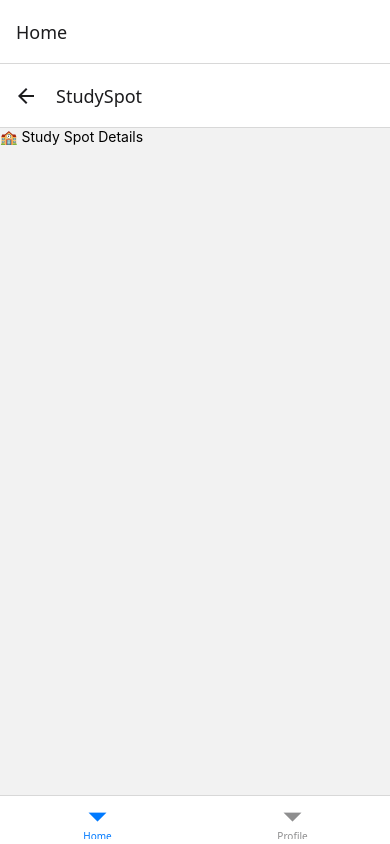
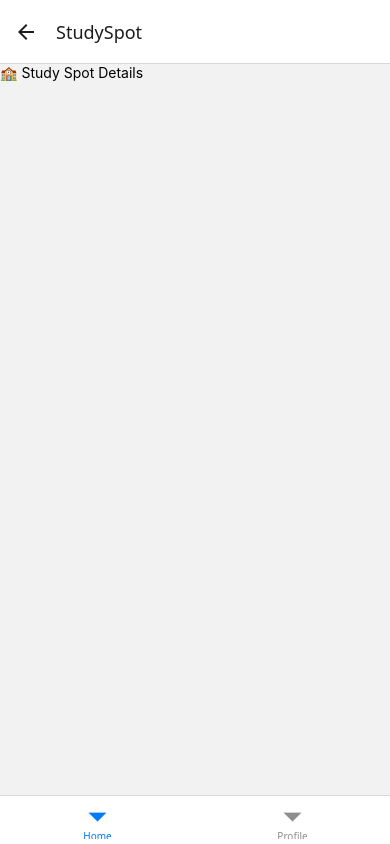
Before and after one commit to K0diak12/RateMyStudySpot, a React Native app: screen /StudySpot in a window 390 px wide. Built offline with nearby package versions, Linux system fonts and the light colour scheme.

Commit message:
Replace STEM.avif with STEM.jpg and fixed duplicate navigation

```diff
--- a/components/Navigation.js
+++ b/components/Navigation.js
@@ -24,7 +24,7 @@ function HomeStack() {
 function BottomTabs() {
   return (
     <Tab.Navigator>
-      <Tab.Screen name="Home" component={HomeStack} />
+      <Tab.Screen name="Home" component={HomeStack}  options={{ headerShown: false }}/>
       <Tab.Screen name="Profile" component={ProfileScreen} />
     </Tab.Navigator>
   );
--- a/screens/HomeScreen.js
+++ b/screens/HomeScreen.js
@@ -3,7 +3,7 @@ import { View, Text, FlatList, TouchableOpacity, Image, StyleSheet } from 'react
 
 const studySpots = [
   { id: '1', name: 'Mary & John Gray Library', rating: 4.2, image: require('../assets/LUlibrary.jpg') },
-  { id: '2', name: 'STEM Building', rating: 4.5, image: require('../assets/STEM.avif') },
+  { id: '2', name: 'STEM Building', rating: 4.5, image: require('../assets/STEM.jpg') },
   { id: '3', name: 'MAES Building', rating: 4.3, image: require('../assets/LUmaes.jpg') },
   { id: '4', name: 'Starbucks LU', rating: 3.6, image: require('../assets/StudBucks.jpg') },
 
@@ -14,7 +14,6 @@ export default function HomeScreen({ navigation }) {
   return (
     <View style={styles.container}>
       <Text style={styles.title}>📚 Study Spots near me </Text>
-
       <FlatList
         data={studySpots}
         keyExtractor={(item) => item.id}
```
Also changed, not shown: assets/STEM.avif (deleted), assets/STEM.jpg (added).
